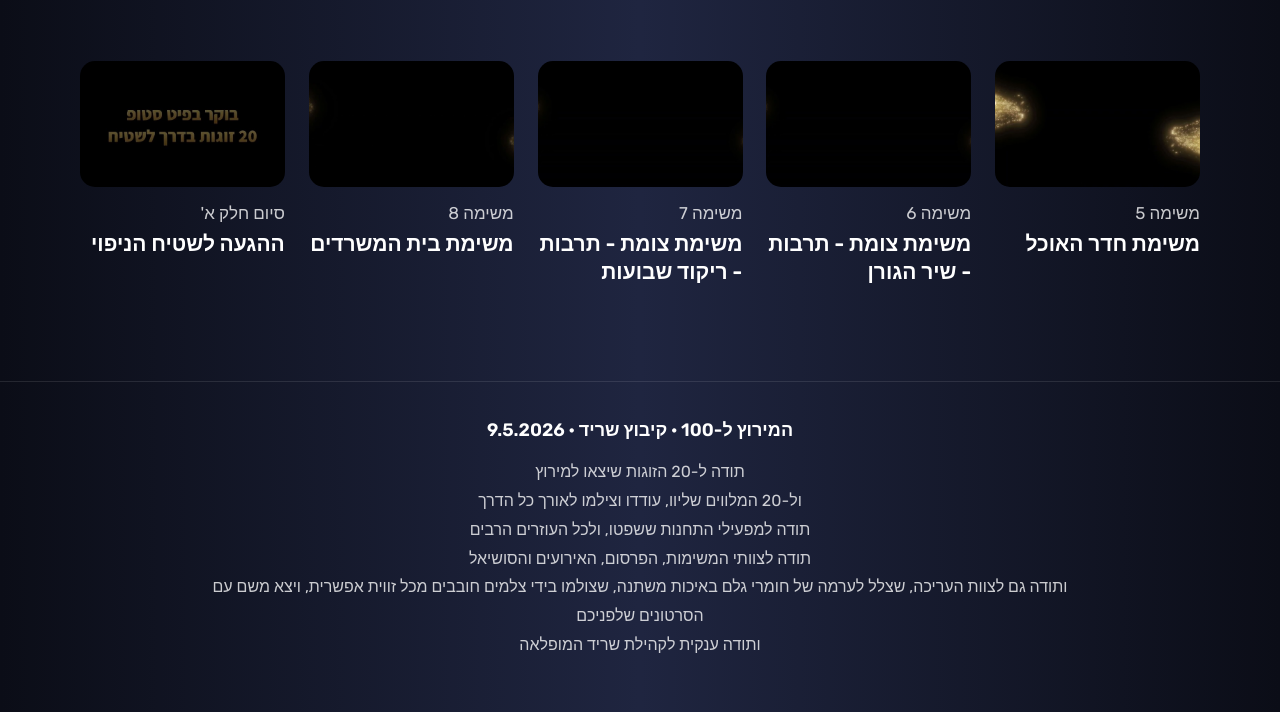
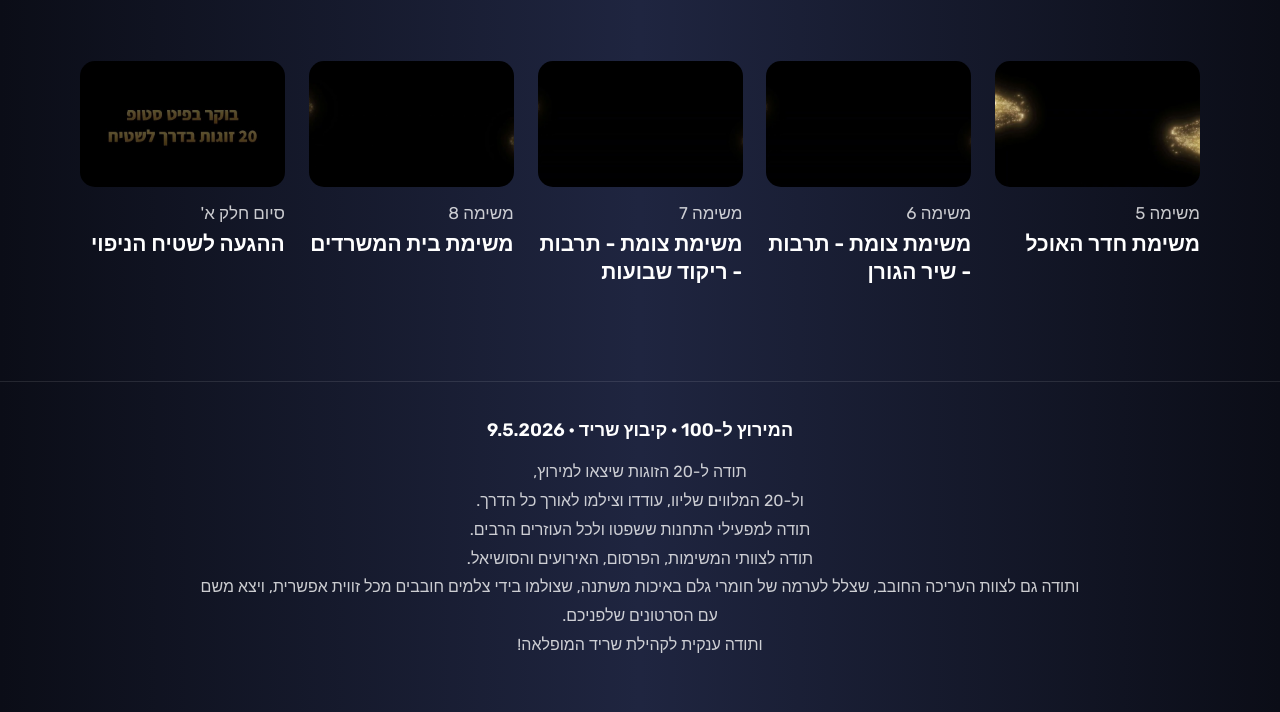
Before and after one commit to lironparsay-stack/sarid-race100, a website: page index.html in a window 1280 px wide. Shown: the part 664-1376 px from the top of the page. Drawn offline with nearby package versions, Linux system fonts and the light colour scheme.

Commit message:
Footer: punctuation, restore wording
Co-Authored-By: Claude Opus 5.5 <noreply@anthropic.com>
Claude-Session: https://claude.ai/code/session_014JbeFCm8je2W2TNCcxo9He

```diff
--- a/index.html
+++ b/index.html
@@ -84,12 +84,12 @@
   <!-- 7. Footer -->
   <footer class="site-footer">
     <p class="footer-title">המירוץ ל-100 · קיבוץ שריד · 9.5.2026</p>
-    <p class="footer-thanks">תודה ל-20 הזוגות שיצאו למירוץ<br>
-      ול-20 המלווים שליוו, עודדו וצילמו לאורך כל הדרך<br>
-      תודה למפעילי התחנות ששפטו, ולכל העוזרים הרבים<br>
-      תודה לצוותי המשימות, הפרסום, האירועים והסושיאל<br>
-      ותודה גם לצוות העריכה, שצלל לערמה של חומרי גלם באיכות משתנה, שצולמו בידי צלמים חובבים מכל זווית אפשרית, ויצא משם עם הסרטונים שלפניכם<br>
-      ותודה ענקית לקהילת שריד המופלאה</p>
+    <p class="footer-thanks">תודה ל-20 הזוגות שיצאו למירוץ,<br>
+      ול-20 המלווים שליוו, עודדו וצילמו לאורך כל הדרך.<br>
+      תודה למפעילי התחנות ששפטו ולכל העוזרים הרבים.<br>
+      תודה לצוותי המשימות, הפרסום, האירועים והסושיאל.<br>
+      ותודה גם לצוות העריכה החובב, שצלל לערמה של חומרי גלם באיכות משתנה, שצולמו בידי צלמים חובבים מכל זווית אפשרית, ויצא משם עם הסרטונים שלפניכם.<br>
+      ותודה ענקית לקהילת שריד המופלאה!</p>
   </footer>
 
   <!-- 5. Player modal -->
```
